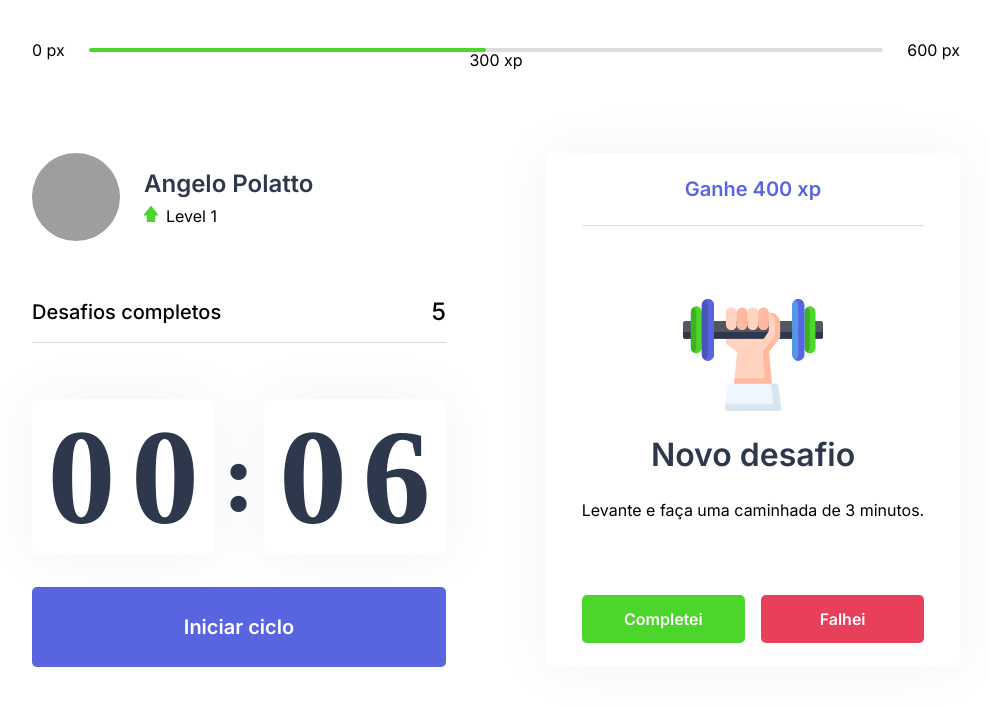
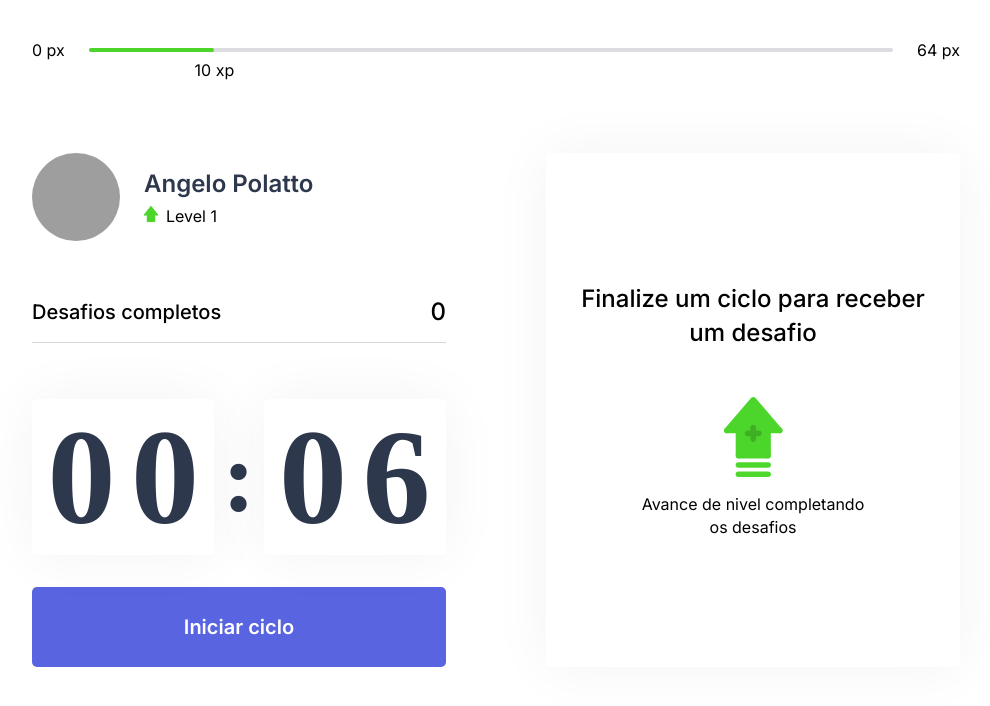
Before and after one commit to devpolatto/Move.it_NLW4, a Next.js app: page / in a window 1280 px wide. Shown: the top 706 px of the page, without its empty margins (144-1134 px from the left). Built offline with nearby package versions, Linux system fonts and the light colour scheme; grey boxes are pictures that could not be loaded.

Commit message:
NLW#4 3/5 finished

```diff
--- /dev/null
+++ b/challenges.json
@@ -0,0 +1,62 @@
+[
+    {
+      "type": "body",
+      "description": "Estique um de seus braços com a palma da mão virada para frente e puxe os dedos para cima por 10 segundos por mão.",
+      "amount": 80
+    },
+    {
+      "type": "body",
+      "description": "Estique seu braço contra o peito e puxe-o utilizando o outro braço por 10 segundos por braço.",
+      "amount": 60
+    },
+    {
+      "type": "body",
+      "description": "Puxe seu pescoço com a ajuda da mão para a direita e para a esquerda, permanecendo na posição por alguns segundos.",
+      "amount": 70
+    },
+    {
+      "type": "body",
+      "description": "Com as duas mãos na parte de trás da cabeça, leve-a para baixo, alongando a parte de trás da região.",
+      "amount": 60
+    },
+    {
+      "type": "body",
+      "description": "Cruze as pernas e desça com as mãos esticadas em direção ao chão. Repita o movimento com a outra perna na frente.",
+      "amount": 100
+    },
+    {
+      "type": "body",
+      "description": "Sentado, abra as pernas e tente encostar as palmas das mãos no chão, repita 3 vezes por 5 segundos.",
+      "amount": 80
+    },
+    {
+      "type": "body",
+      "description": "Puxe o joelho de encontro ao peito e segure, troque de perna após 10 segundos.",
+      "amount": 50
+    },
+    {
+      "type": "body",
+      "description": "Sentado, cruze uma perna e incline seu tronco à frente, troque de perna após 10 segundos.",
+      "amount": 80
+    },
+    {
+      "type": "eye",
+      "description": "Sentado, feche os olhos e cubra-os com as palmas da mão durante 2 minutos, depois abra normalmente.",
+      "amount": 90
+    },
+    {
+      "type": "eye",
+      "description": "Em algum ambiente aberto, olhe o mais longe que puder em quatro direções por 3s, mexa apenas os olhos. Repita 3 vezes.",
+      "amount": 140
+    },
+    {
+      "type": "eye",
+      "description": "Usando os polegares, massage a área abaixo das sobrancelhas em movimentos circulares por 15 segundos.",
+      "amount": 70
+    },
+    {
+      "type": "body",
+      "description": "Em pé, gire a cintura o máximo que puder para a esquerda, segure por cinco segundos. Repita para a direita.",
+      "amount": 90
+    }
+  ]
--- a/src/components/ChallengeBox/index.tsx
+++ b/src/components/ChallengeBox/index.tsx
@@ -1,24 +1,29 @@
-import { Container, ChallengeNotActive, ChallengetActive } from './styles'
+import { useContext } from 'react';
+import { ChallengesContext } from '../../contexts/ChallengeContext';
+
+import { Container, ChallengeNotActive, ChallengetActive } from './styles';
 
 export function ChallengeBox(){
 
-    const hasActivechallenge = true;
+    const { activeChallenge, resetChallenge } = useContext(ChallengesContext)
+
+    // const hasActivechallenge = true;
 
     return(
         <Container>
-            { hasActivechallenge ? (
+            { activeChallenge ? (
                 <ChallengetActive>
-                    <header>Ganhe 400 xp</header>
+                    <header>Ganhe { activeChallenge.amount } xp</header>
 
                     <main>
-                        <img src="icons/body.svg" alt=""/>
+                        <img src={`icons/${activeChallenge.type}.svg`} alt=""/>
                         <strong>Novo desafio</strong>
-                        <p>Levante e faça uma caminhada de 3 minutos.</p>
+                        <p>{ activeChallenge.description }</p>
                     </main>
 
                     <footer>
                         <button type="button" className="succeededButton">Completei</button>
-                        <button type="button" className="failedButton">Falhei</button>
+                        <button type="button" className="failedButton" onClick={resetChallenge}>Falhei</button>
                     </footer>
                 </ChallengetActive>
             ) : (
--- a/src/components/ChallengeBox/styles.jsx
+++ b/src/components/ChallengeBox/styles.jsx
@@ -87,7 +87,7 @@
 `
 
 export const ChallengeNotActive = styled.div`
-    border: ${props => props.isActive ? '1px solid red' : '1px solid blue' };
+    /* border: ${props => props.isActive ? '1px solid red' : '1px solid blue' }; */
     display: flex;
     flex-direction: column;
     align-items: center;
--- a/src/components/CompletedChallenges/index.tsx
+++ b/src/components/CompletedChallenges/index.tsx
@@ -1,10 +1,16 @@
+import { useContext } from 'react';
+import { ChallengesContext } from '../../contexts/ChallengeContext'
+
 import { Container } from './styles';
 
 export function CompletedChallenges(){
+
+    const { challengesCompleted } = useContext(ChallengesContext)
+
     return(
         <Container>
             <span>Desafios completos</span>
-            <span>5</span>
+            <span>{challengesCompleted}</span>
         </Container>
     );
 }
--- a/src/components/Countdown/index.tsx
+++ b/src/components/Countdown/index.tsx
@@ -1,9 +1,13 @@
-import { useState, useEffect } from 'react';
+import { ChallengesContext } from '../../contexts/ChallengeContext'
+
+import { useState, useEffect, useContext } from 'react';
 import { Container, Stopwatch } from './styles'
 
 let countdownTimeout: NodeJS.Timeout;
 
 export function Countdown(){
+
+    const { startNewChallenge } =useContext(ChallengesContext)
 
     const [time, setTime] = useState(0.1 * 60);
     const [isActive, setIsActive] = useState(false);
@@ -33,6 +37,7 @@
             setHasFinished(true)
             setIsActive(false)
             setTime(0.1*60)
+            startNewChallenge();
         }
     }, [isActive, time])
 
--- a/src/components/ExperienceBar/index.tsx
+++ b/src/components/ExperienceBar/index.tsx
@@ -1,19 +1,26 @@
+import { useContext } from 'react';
+import { ChallengesContext } from '../../contexts/ChallengeContext'
+
 import { Header } from './styles'
 
 export default function ExperienceBar() {
+
+    const { currentExperience, experienceToNextLevel } = useContext(ChallengesContext);
+
+    const percentToNextLevel = Math.round(currentExperience * 100) / experienceToNextLevel;
+
     return(
         <Header>
             <span>0 px</span>
 
             <div>
-                <div style={{ width: '50%' }}/>
+                <div style={{ width: `${percentToNextLevel}%` }}/>
+                <span className="current-experience" style={{ left: `${percentToNextLevel}%` }}>
+                { currentExperience } xp
+            </span>
             </div>
 
-            <span className="current-experience" style={{ left: '50%' }}>
-                300 xp
-            </span>
-
-            <span>600 px</span>
+            <span>{ experienceToNextLevel } px</span>
         </Header>
     );
 }
--- a/src/components/ExperienceBar/styles.jsx
+++ b/src/components/ExperienceBar/styles.jsx
@@ -23,9 +23,9 @@
         background: var(--green)
     }
 
-    span.current-experience {
+    .current-experience {
         position: absolute;
-        top: 50px;
+        top: 12px;
         transform: translateX(-50%)
     }
 
--- /dev/null
+++ b/src/contexts/ChallengeContext.tsx
@@ -0,0 +1,70 @@
+import { createContext, ReactNode, useContext, useState } from 'react'
+
+import challengesJson from '../../challenges.json';
+
+interface Challenge{
+    type: 'body' | 'eye';
+    description: string;
+    amount: number;
+}
+
+interface ChallengesContext {
+    level: number;
+    currentExperience: number;
+    experienceToNextLevel: number;
+    challengesCompleted: number;
+    levelUp: () => void;
+    startNewChallenge: () => void;
+    activeChallenge: Challenge;
+    resetChallenge: () => void;
+}
+
+interface challengesProviderProps{
+    children: ReactNode;
+}
+
+export const ChallengesContext = createContext({} as ChallengesContext);
+
+export function ChallengesProvider({ children }: challengesProviderProps){
+
+    const [ level, setLevel ] = useState(1);
+    const [ currentExperience, setcurrentExperience ] = useState(10);
+    const [ challengesCompleted, setChallengesCompleted ] = useState(0)
+    const [ activeChallenge, setActiveChallenge ] = useState(null);
+
+    // Calculo de atualização de experiancia do usuario
+    const experienceToNextLevel = Math.pow((level + 1) * 4, 2)
+
+    function levelUp(){
+        setLevel(level + 1);
+    };
+
+    function startNewChallenge(){
+        const ramdomChallengIndex = Math.floor(Math.random() * challengesJson.length);
+        const challenge = challengesJson[ramdomChallengIndex];
+        // console.log(challenge);
+        setActiveChallenge(challenge)
+    };
+
+    function resetChallenge(){
+        setActiveChallenge(null);
+    };
+
+    return(
+        <ChallengesContext.Provider value={{
+            level,
+            currentExperience,
+            experienceToNextLevel,
+            challengesCompleted,
+            levelUp,
+            startNewChallenge,
+            activeChallenge,
+            resetChallenge,
+            }}
+        >
+
+            { children }
+
+        </ChallengesContext.Provider>
+    );
+}
--- a/src/pages/_app.tsx
+++ b/src/pages/_app.tsx
@@ -1,11 +1,13 @@
+import { ChallengesProvider } from '../contexts/ChallengeContext'
+
 import GlobalStyles from '../styles/GlobalStyles';
 
 function MyApp({ Component, pageProps }) {
   return(
-    <>
-    <GlobalStyles/>
-    <Component {...pageProps} />
-    </>
+    <ChallengesProvider>
+      <GlobalStyles/>
+      <Component {...pageProps} />
+    </ChallengesProvider>
   );
 }
 
```
